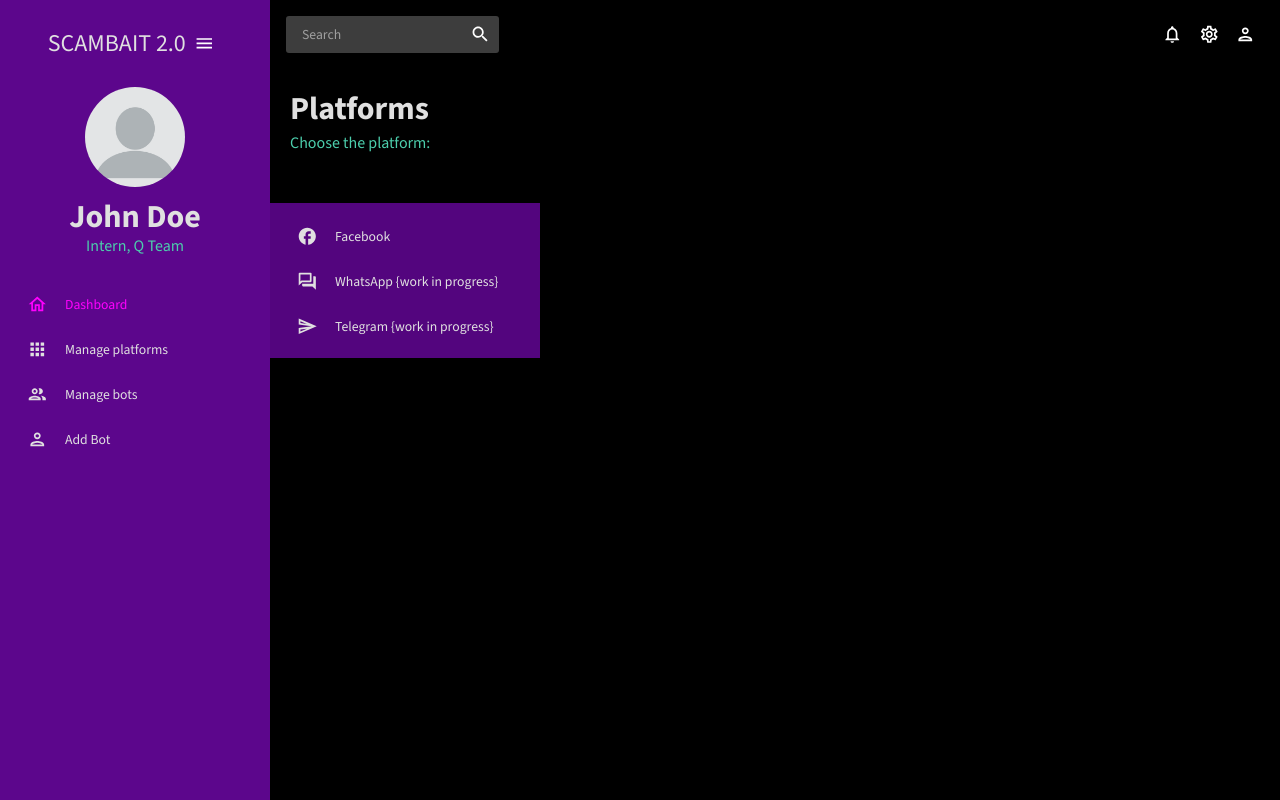
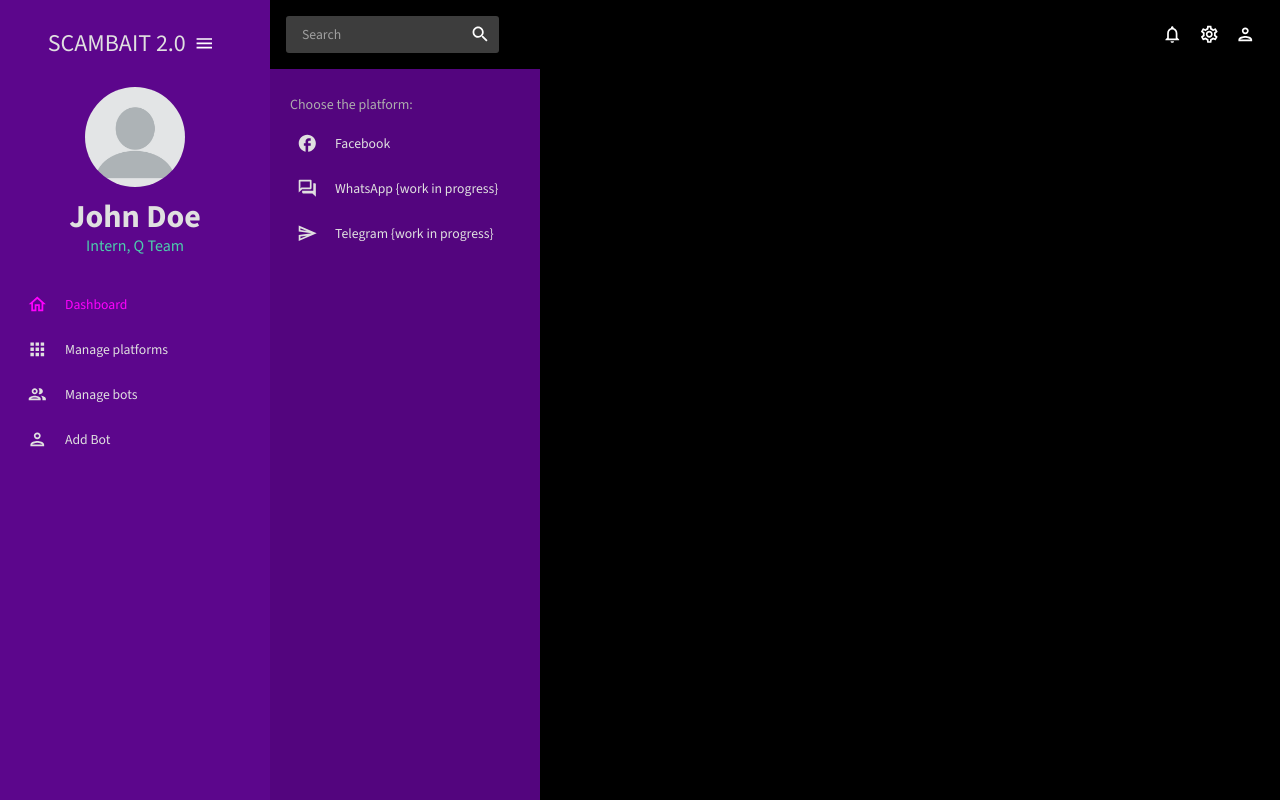
Before and after one commit to wjkb/Dashboard-v1, a React (Create React App) app: page /platforms in a window 1280 px wide. Built offline with nearby package versions, Linux system fonts and the light colour scheme.

Commit message:
Fix PBotsSidebar rendering below PSidebar

```diff
--- a/src/scenes/platforms/index.jsx
+++ b/src/scenes/platforms/index.jsx
@@ -34,12 +34,7 @@
   const [selected, setSelected] = useState(null);
 
   return (
-    <>
-      <Box m="20px">
-        <Box display="flex" justifyContent="space-between" alignItems="center">
-          <Header title="Platforms" subtitle="Choose the platform:" />
-        </Box>
-      </Box>
+    <Box display="flex" height="calc(100% - 68.56px)">
       <Box
         sx={{
           "& .pro-sidebar-inner": {
@@ -61,6 +56,13 @@
       >
         <ProSidebar>
           <Menu iconShape="square">
+            <Typography
+              variant="h6"
+              color={colors.grey[300]}
+              sx={{ m: "15px 0 5px 20px" }}
+            >
+              Choose the platform:
+            </Typography>
             {/* MENU ITEMS */}
             <Item
               title="Facebook"
@@ -87,7 +89,7 @@
         </ProSidebar>
       </Box>
       <Outlet />
-    </>
+    </Box>
   );
 };
 
```
